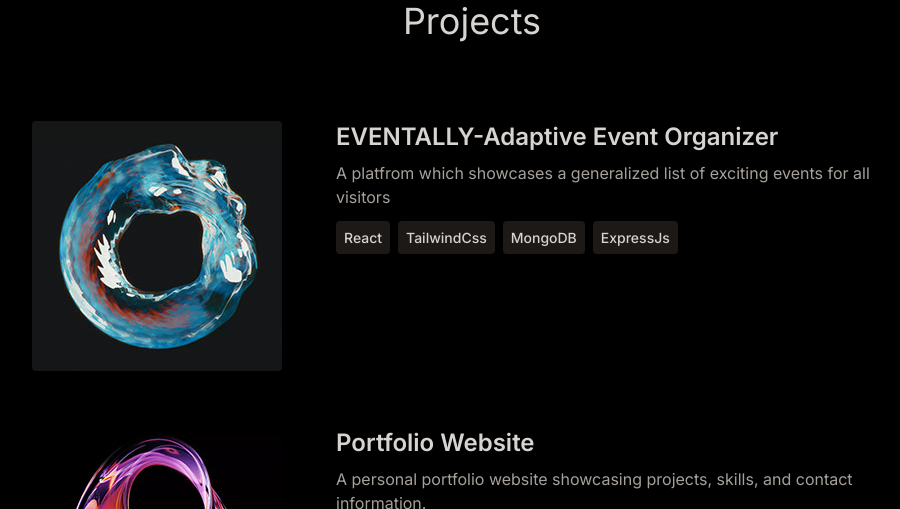
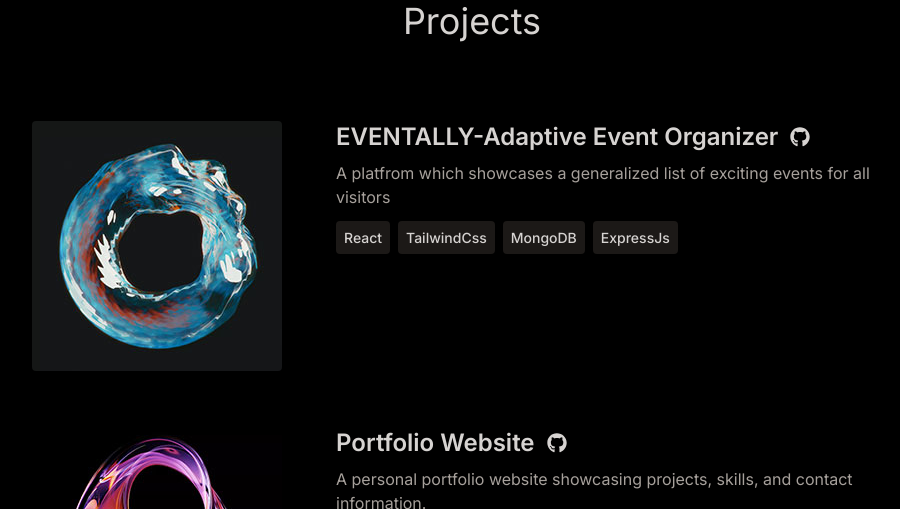
Before and after one commit to thepratikpk/Portfolio_Pratik_Kochare, a React (Vite) app in the folder frontend/: page / in a window 1280 px wide. Shown: the part 1380-1889 px from the top of the page, without its empty margins (168-1068 px from the left). Built offline with nearby package versions, Linux system fonts and the light colour scheme.

Commit message:
github changes

```diff
--- a/frontend/src/components/Projects.jsx
+++ b/frontend/src/components/Projects.jsx
@@ -2,6 +2,7 @@ import React from 'react';
 import { Link } from 'react-router-dom';
 import { motion } from 'framer-motion';
 import { PROJECTS } from '../constants';
+import { FaGithub } from 'react-icons/fa';
 
 const Projects = () => {
   return (
@@ -22,7 +23,19 @@ const Projects = () => {
               />
             </div>
             <div className='w-full max-w-xl lg:w-3/4'>
-              <h3 className='mb-2 font-semibold text-2xl'>{project.title}</h3>
+              <div className="flex items-center gap-3 mb-2">
+                <h3 className='font-semibold text-2xl'>{project.title}</h3>
+                {project.github && (
+                  <a
+                    href={project.github}
+                    target="_blank"
+                    rel="noopener noreferrer"
+                    className="hover:text-gray-400 transition-colors"
+                  >
+                    <FaGithub size={20} />
+                  </a>
+                )}
+              </div>
               <p className='mb-4 text-stone-400'>{project.description}</p>
               {project.technologies.map((tech, i) => (
                 <span
--- a/frontend/src/constants/index.js
+++ b/frontend/src/constants/index.js
@@ -18,6 +18,7 @@ export const PROJECTS = [
     description:
       "A platfrom which showcases a generalized list of exciting events for all visitors",
     technologies: ["React","TailwindCss","MongoDB","ExpressJs"],
+    github:"https://github.com/thepratikpk/EVENTALLY"
   },
   {
     title: "Portfolio Website",
@@ -25,6 +26,7 @@ export const PROJECTS = [
     description:
       "A personal portfolio website showcasing projects, skills, and contact information.",
     technologies: ["React","TailwindCss"],
+    github:"https://github.com/thepratikpk/Portfolio_Pratik_Kochare"
   },
 
 
```
